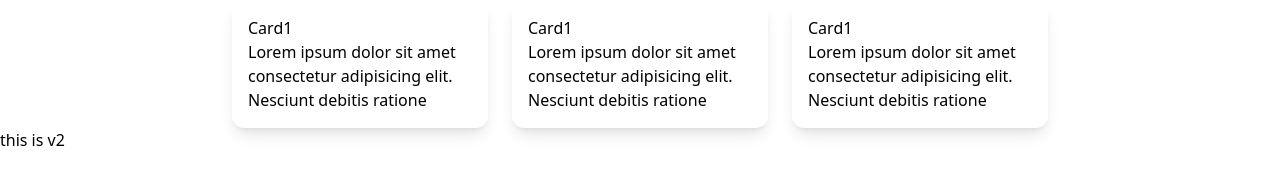
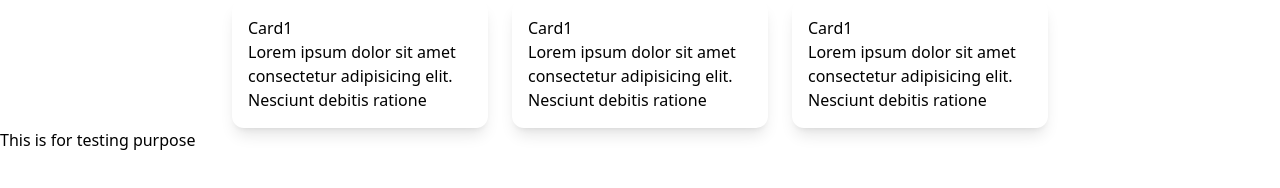
Before and after one commit to Ali-cpu-maker/demo1, a plain HTML site: page cards.html in a window 1280 px wide. Drawn offline with nearby package versions, Linux system fonts and the light colour scheme.

Commit message:
testing purpose

```diff
--- a/cards.html
+++ b/cards.html
@@ -20,7 +20,9 @@
                          <p>Lorem ipsum dolor sit amet consectetur adipisicing elit. Nesciunt debitis ratione</p>
                    </div>
            </div>
-       this is v2
+       <p>
+            This is for testing purpose
+       </p>
     </body>
 
 </html>
```
